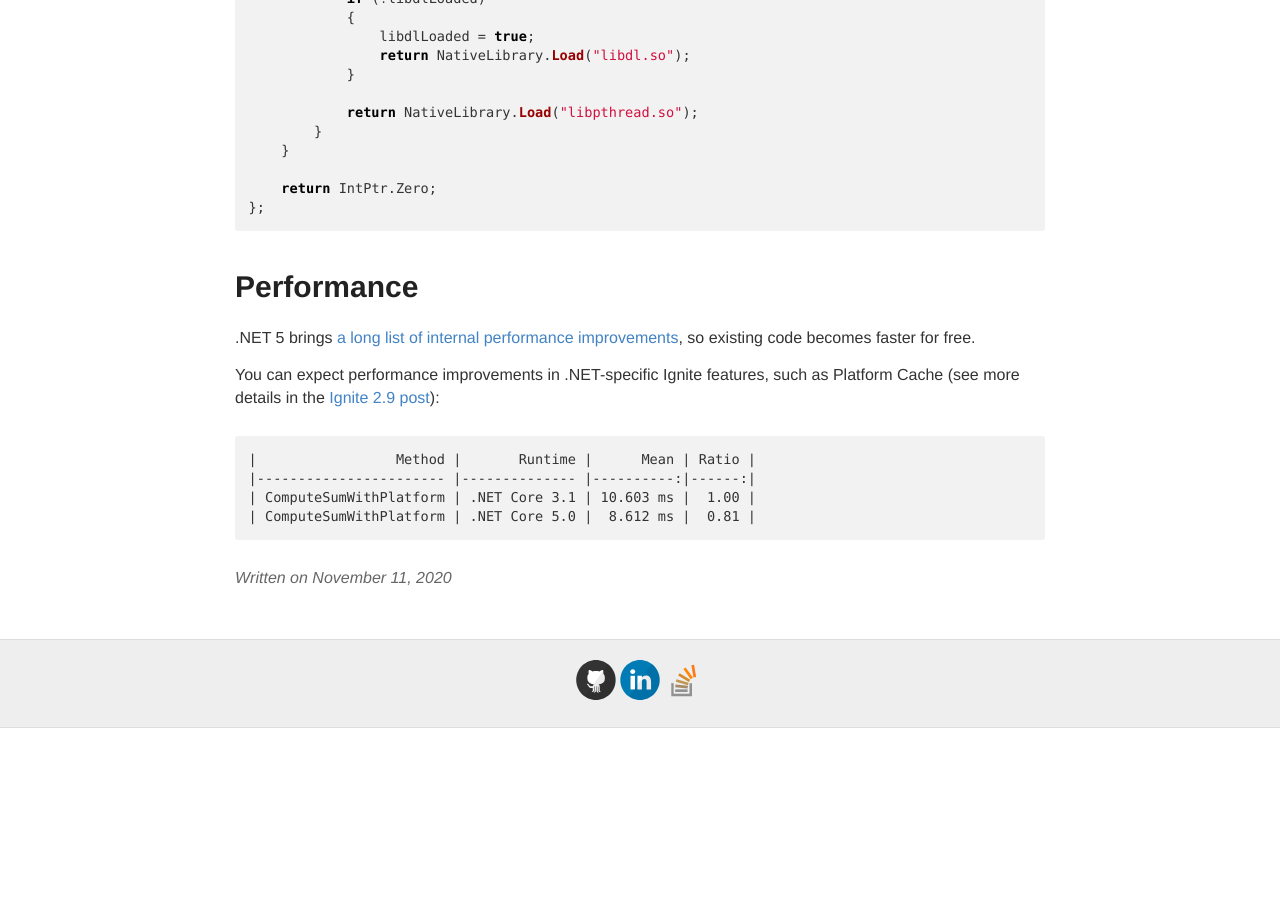
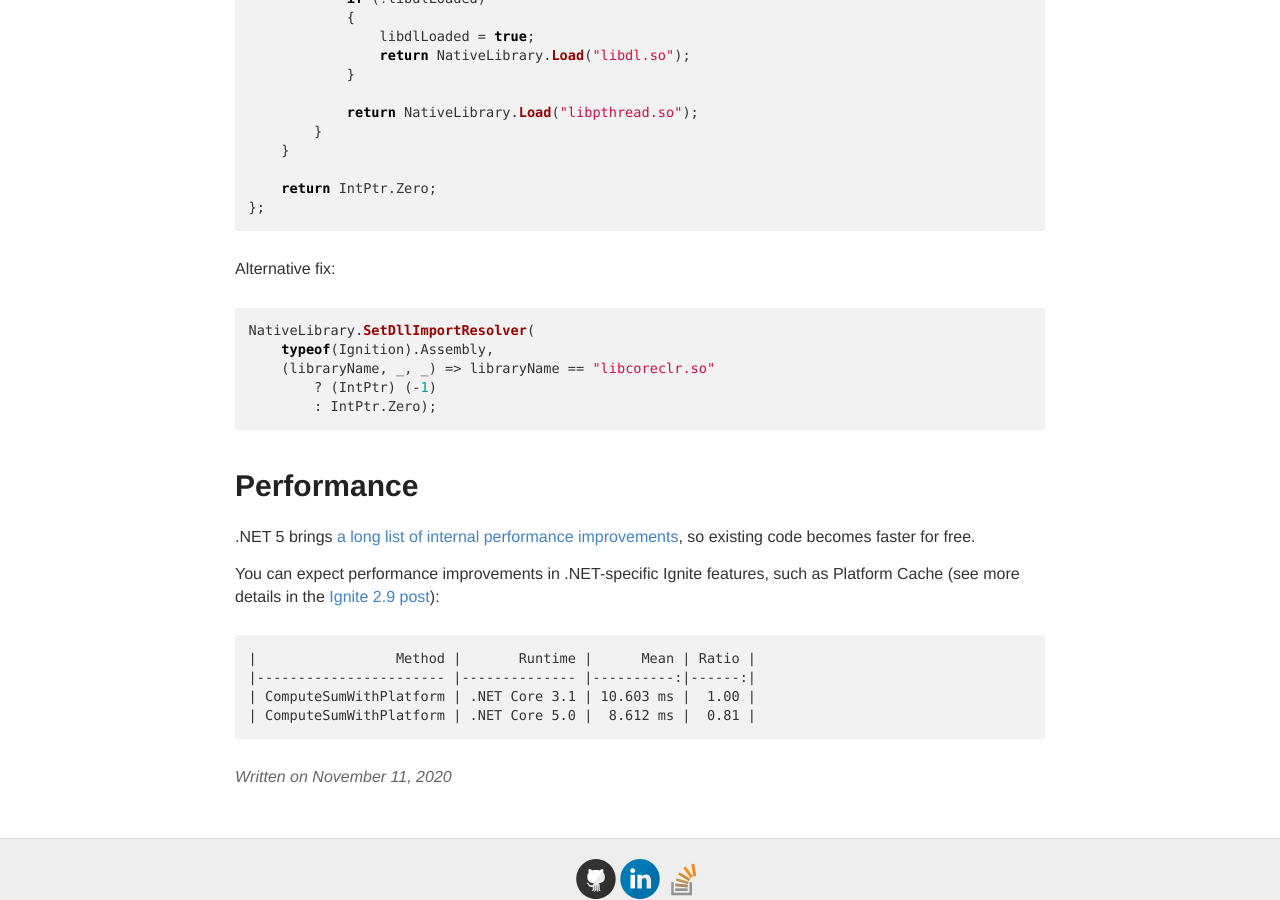
Before and after one commit to ptupitsyn/ptupitsyn.github.io, a Jekyll site: the page built from _posts/2020-11-11-Ignite-on-NET-5.md, in a window 1280 px wide and 900 px high, scrolled down 2198 px. Built offline with Jekyll 4.4.1, drawn with Linux system fonts in a browser that asks for light colours; comment, search, counter and statistics services are not loaded; before the commit the page ends 2926 px from its top, so only the background shows below that.

Commit message:
Add alternative fix for the .NET 5 single-file issue

````diff
--- a/_posts/2020-11-11-Ignite-on-NET-5.md
+++ b/_posts/2020-11-11-Ignite-on-NET-5.md
@@ -104,6 +104,16 @@ AssemblyLoadContext.Default.ResolvingUnmanagedDll += (assembly, lib) =>
 };
 ```
 
+Alternative fix:
+
+```cs
+NativeLibrary.SetDllImportResolver(
+    typeof(Ignition).Assembly,
+    (libraryName, _, _) => libraryName == "libcoreclr.so"
+        ? (IntPtr) (-1)
+        : IntPtr.Zero);
+```
+
 # Performance
 
 .NET 5 brings [a long list of internal performance improvements](https://devblogs.microsoft.com/dotnet/performance-improvements-in-net-5/), so existing code becomes faster for free.
````
